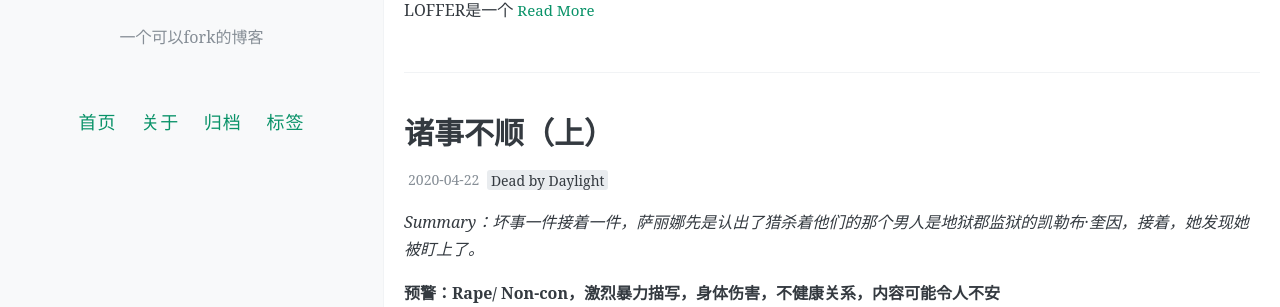
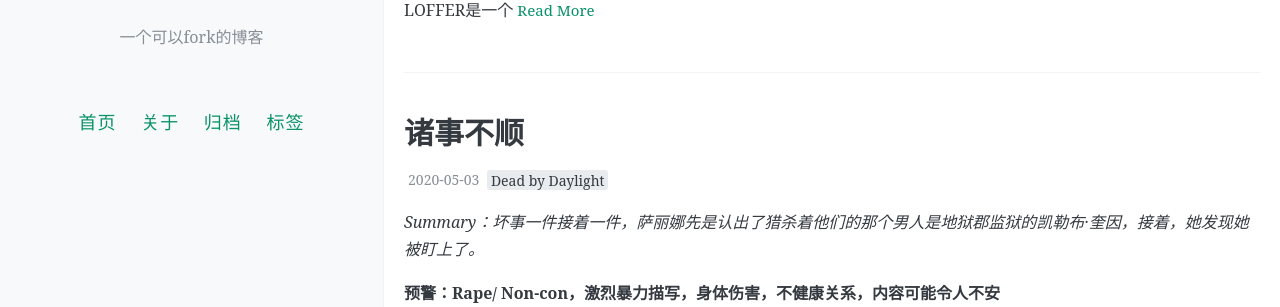
Before and after one commit to cjnoisanf/cjnoisanf, a Jekyll site: the page built from index.html, in a window 1280 px wide and 900 px high. Shown: the part 341-648 px from the top of the window. Built offline with Jekyll 4.4.1, drawn with Linux system fonts in a browser that asks for light colours; the list of posts is cut into pages by our own code; comment, search, counter and statistics services are not loaded.

Commit message:
Update 2020-04-22-zhushibushun.md

```diff
--- a/_posts/2020-04-22-zhushibushun.md
+++ b/_posts/2020-04-22-zhushibushun.md
@@ -1,7 +1,7 @@
 ---
 layout: post
-title: 诸事不顺（上）
-date: 2020-04-22
+title: 诸事不顺
+date: 2020-05-3
 Author: 农场玉米五毛一斤
 categories:
 tags: [Dead by Daylight]
```
